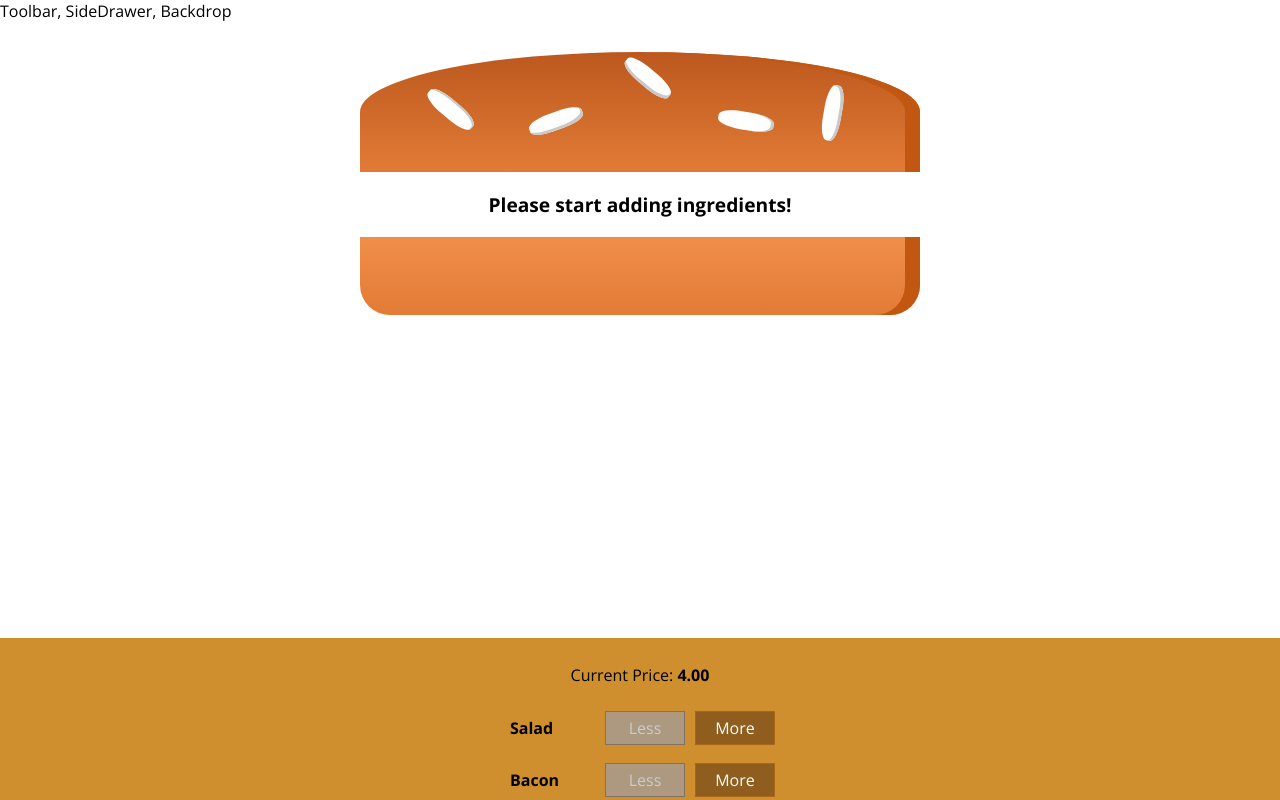
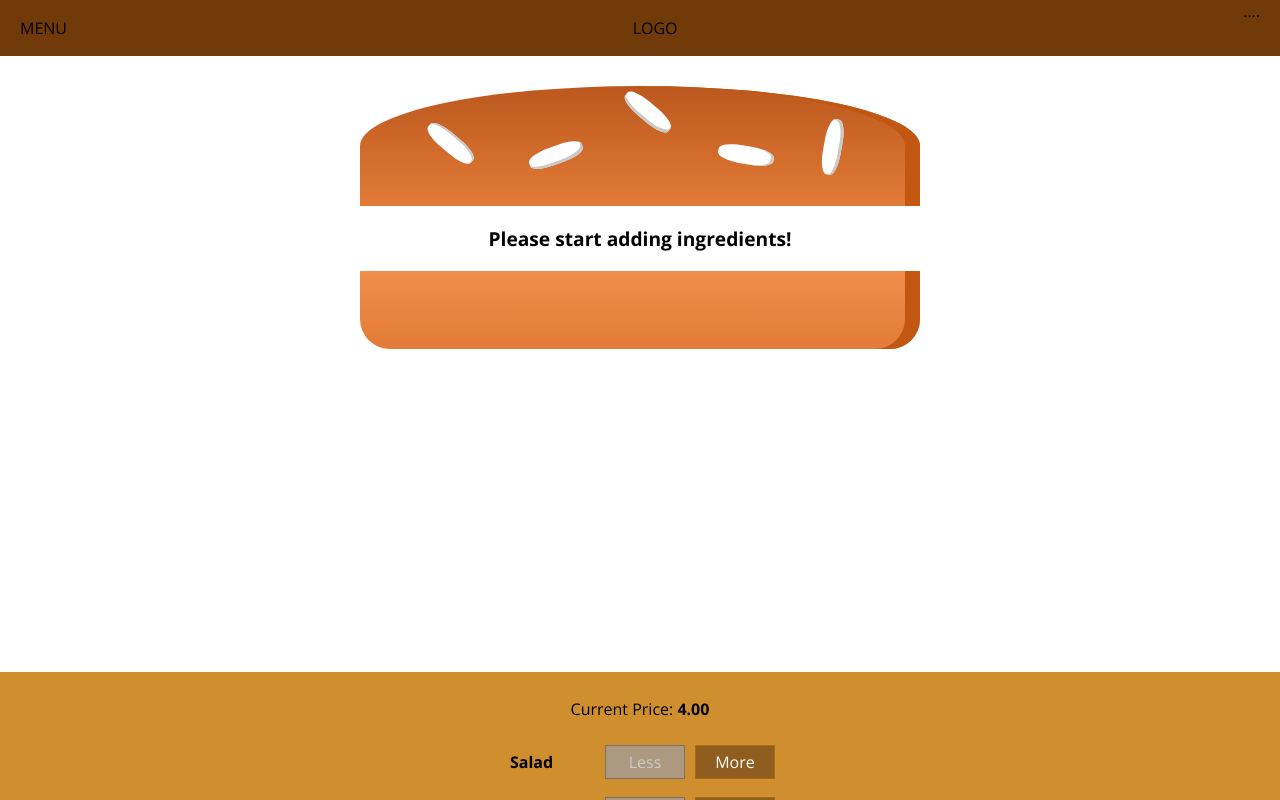
Before and after one commit to Actireon/burger, a React app: page / in a window 1280 px wide. Shown: the top 800 px of the page. Built offline with nearby package versions, Linux system fonts and the light colour scheme.

Commit message:
adding-toolbar

```diff
--- a/src/components/Layout/Layout.css
+++ b/src/components/Layout/Layout.css
@@ -1,3 +1,3 @@
 .Content {
-    margin-top: 16px;
+    margin-top: 72px;
 }
--- a/src/components/Layout/Layout.js
+++ b/src/components/Layout/Layout.js
@@ -2,11 +2,12 @@
 
 import Aux from '../../hoc/Auxiliary';
 import classes from './Layout.css';
+import Toolbar from '../Navigation/Toolbar/Toolbar';
 
 const layout = props => {
     return (
         <Aux>
-            <div>Toolbar, SideDrawer, Backdrop</div>
+            <Toolbar />
             <main className={classes.Content}>
                 {props.children}
             </main>
--- /dev/null
+++ b/src/components/Navigation/Toolbar/Toolbar.css
@@ -0,0 +1,18 @@
+.Toolbar {
+    height: 56px;
+    width: 100%;
+    position: fixed;
+    top: 0;
+    left: 0;
+    background-color: #703B09;
+    display: flex;
+    justify-content: space-between;
+    align-items: center;
+    padding: 0 20px;
+    box-sizing: border-box;
+    z-index: 90;
+}
+
+.Toolbar nav {
+    height: 100%;
+}
--- /dev/null
+++ b/src/components/Navigation/Toolbar/Toolbar.js
@@ -0,0 +1,15 @@
+import React from 'react';
+
+import classes from './Toolbar.css';
+
+const toolbar = props => (
+    <header className={classes.Toolbar}>
+        <div>MENU</div>
+        <div>LOGO</div>
+        <nav>
+            ....
+        </nav>
+    </header>
+);
+
+export default toolbar;
```
